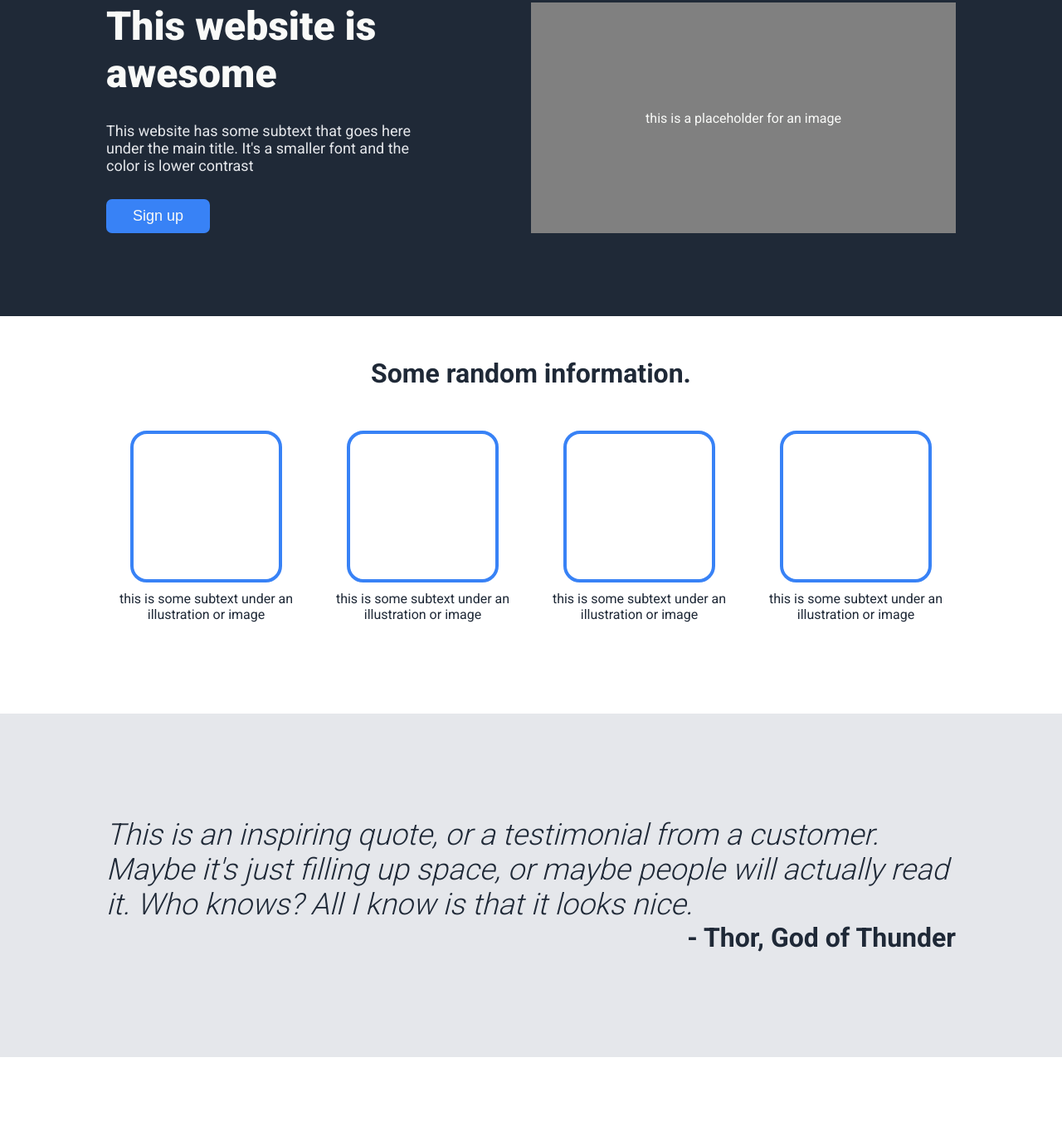
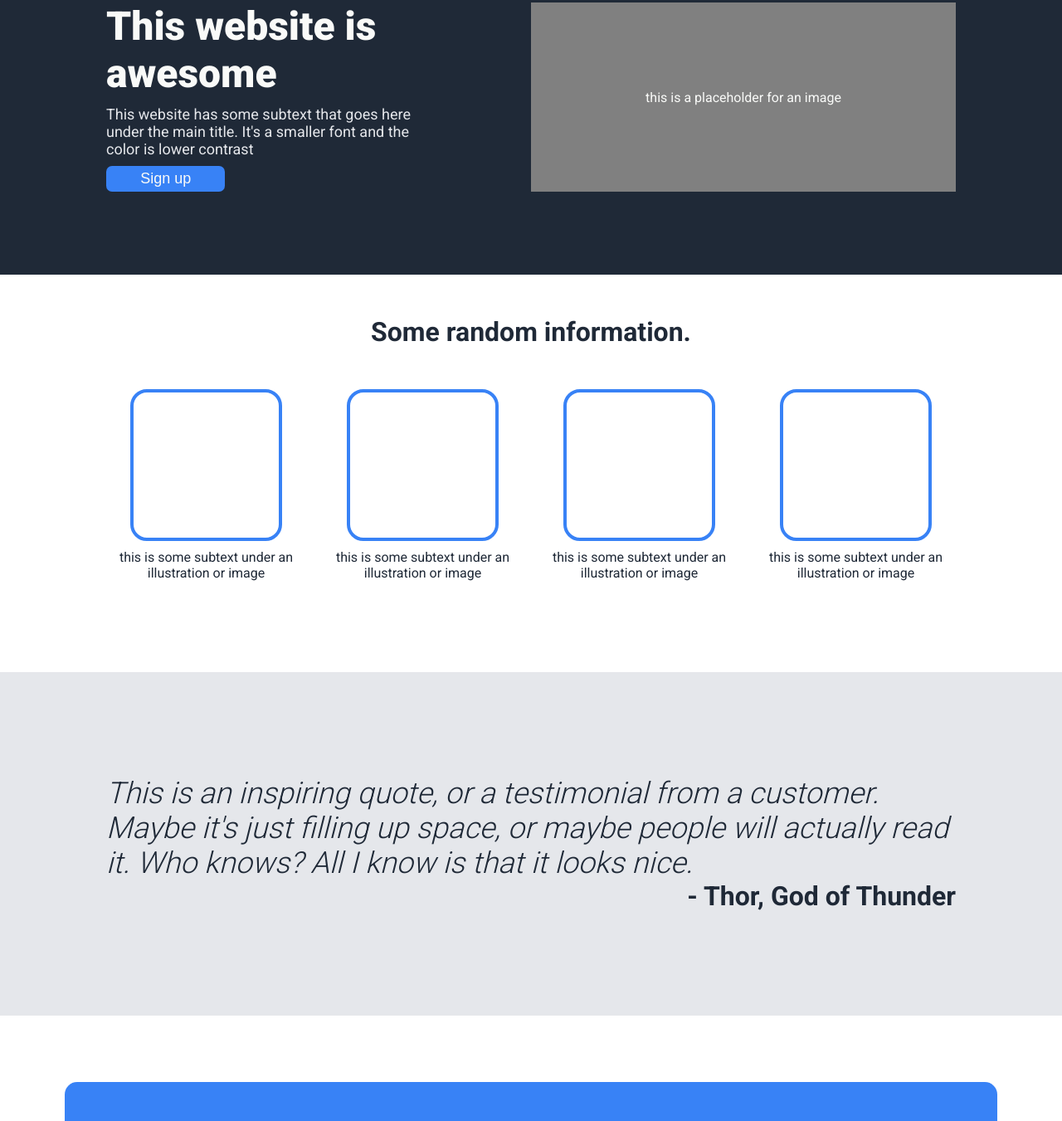
Before and after one commit to mylesazriel/top-landing-page, a plain HTML site: page index.html in a window 1280 px wide. Shown: the part 165-1516 px from the top of the page at 83% size. Drawn offline with Linux system fonts and the light colour scheme.

Commit message:
Update style.css

```diff
--- a/css/style.css
+++ b/css/style.css
@@ -57,7 +57,6 @@ a {
     display: flex;
     flex-direction: column;
     gap: 10px;
-
 }
 
 .hero-main-text {
@@ -68,7 +67,6 @@ a {
 .hero-secondary-text {
     font-size: 18px;
     color: #E5E7EB;
-    margin: 20px 0px;
 }
 
 .hero-signup {
@@ -77,10 +75,8 @@ a {
     color: #F9FAF8;
     font-size: 18px;
     border-radius: 7px;
-    padding: 10px 20px;
-    width: 125px;
-    cursor: pointer;
-
+    padding: 5px 25px;
+    width: 35%;
 }
 
 .hero-image {
@@ -172,8 +168,7 @@ h1 {
     width: 80%;
     padding: 50px;
     border-radius: 15px;
-    justify-content: space-between;
-
+    justify-content: space-around;
 }
 
 .cta-head {
@@ -183,7 +178,6 @@ h1 {
 
 .cta-text {
     font-size: 20px;
-
 }
 
 .cta-signup {
@@ -193,8 +187,6 @@ h1 {
     font-size: 18px;
     border-radius: 7px;
     padding: 5px 25px;
-    align-self: flex-end;
-    cursor: pointer;
 }
 
 /* Footer */
```
